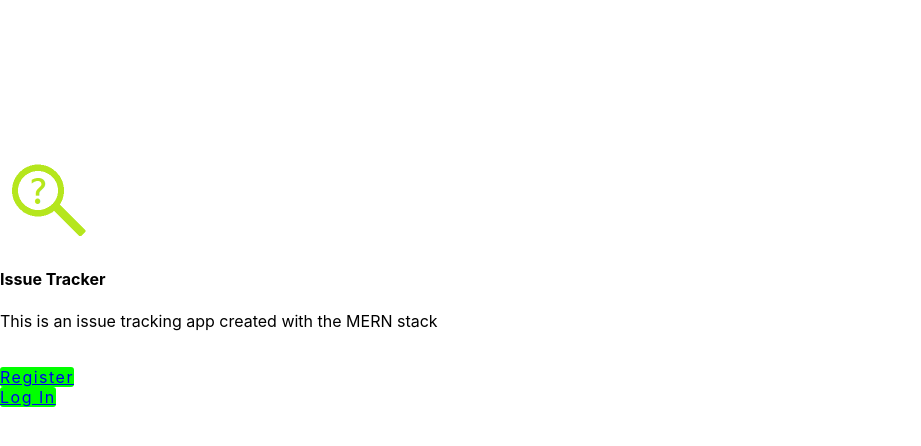
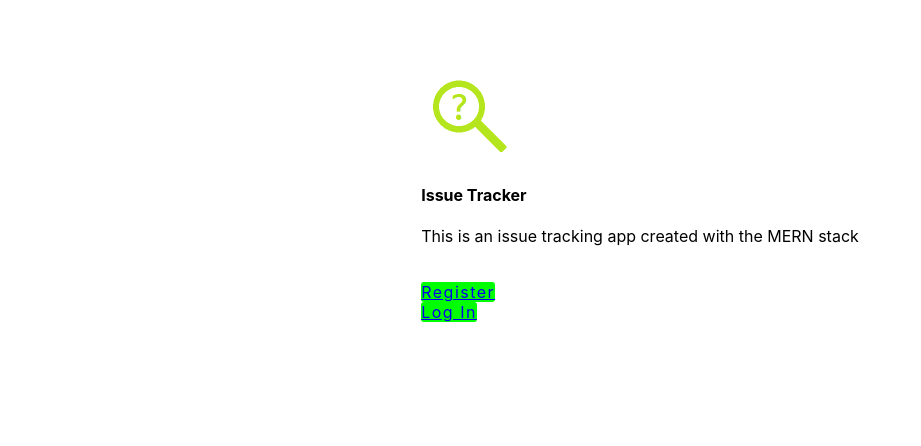
Before and after one commit to abidurr/issue-tracker, a React (Create React App) app in the folder client/: page / in a window 1280 px wide. Shown: the top 446 px of the page, without its empty margins (0-921 px from the left). Built offline with nearby package versions, Linux system fonts and the light colour scheme.

Commit message:
Started working on styling

```diff
--- a/client/src/index.css
+++ b/client/src/index.css
@@ -5,6 +5,14 @@ body {
     sans-serif;
   -webkit-font-smoothing: antialiased;
   -moz-osx-font-smoothing: grayscale;
+  display: flex;
+  justify-content: center;
+  align-items: center;
+}
+
+button {
+  padding: 20px;
+  margin: 30px;
 }
 
 code {
```
